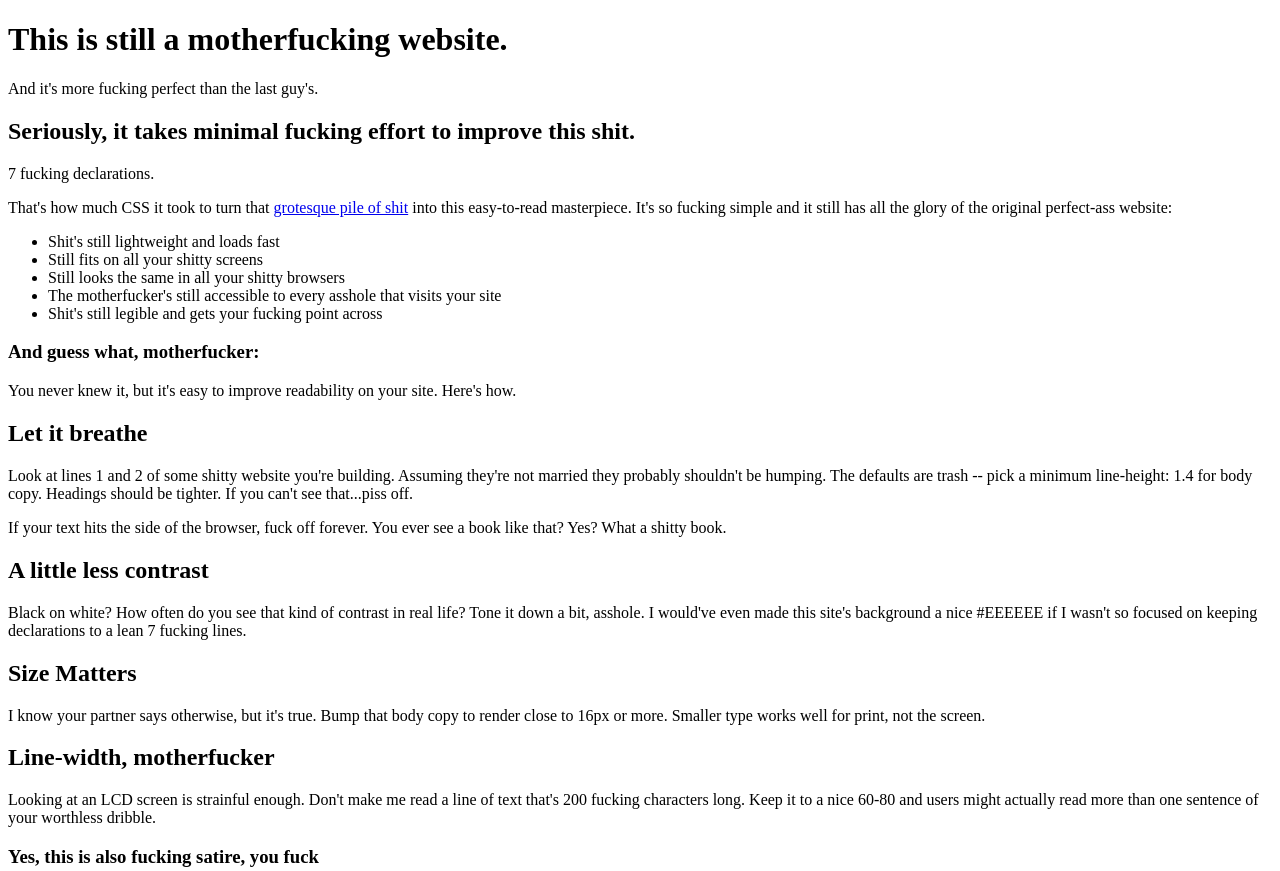
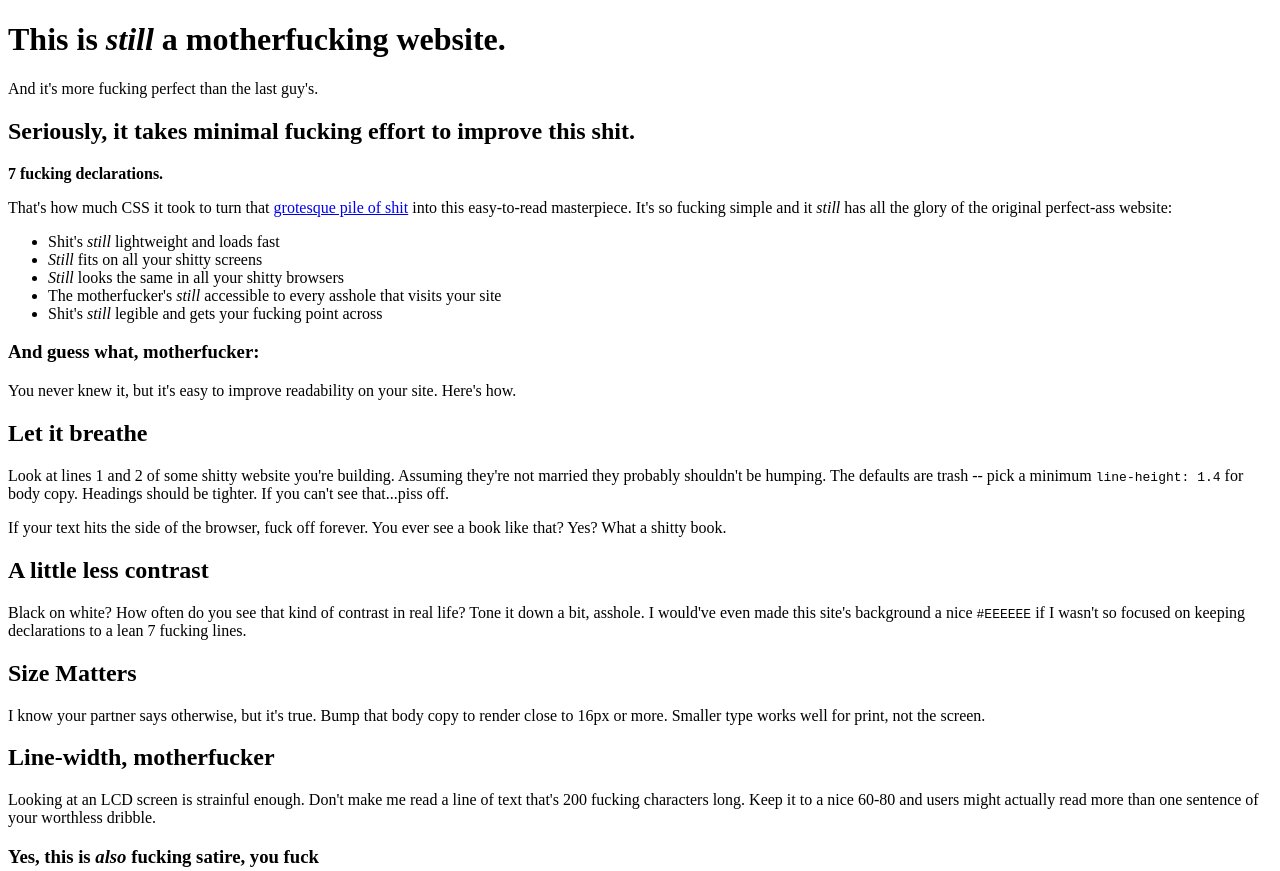
Before and after one commit to lucieauge/BetterMotherFuckingWebsite, a plain HTML site: page index.html in a window 1280 px wide. Shown: the top 871 px of the page. Drawn offline with Linux system fonts and the light colour scheme.

Commit message:
Ajout balises dans index.html pour fichier style.css

```diff
--- a/index.html
+++ b/index.html
@@ -10,22 +10,22 @@
     <body>
     	<!-- Corps de la page -->
     	<header>
-    		<h1>This is still a motherfucking website.</h1>
+    		<h1>This is <em>still</em> a motherfucking website.</h1>
     		<aside>And it's more fucking perfect than the last guy's.</aside>
     	</header>
 
     		<h2>Seriously, it takes minimal fucking effort to improve this shit.</h2>
 
-            <p>7 fucking declarations.</p>
+            <p><strong>7 fucking declarations.</strong></p>
 
-    		<p>That's how much CSS it took to turn that <a href="http://motherfuckingwebsite.com/">grotesque pile of shit</a> into this easy-to-read masterpiece. It's so fucking simple and it still has all the glory of the original perfect-ass website:</p>
+    		<p>That's how much CSS it took to turn that <a href="http://motherfuckingwebsite.com/">grotesque pile of shit</a> into this easy-to-read masterpiece. It's so fucking simple and it <em>still</em> has all the glory of the original perfect-ass website:</p>
 
     		<ul>
-    			<li>Shit's still lightweight and loads fast</li>
-    			<li>Still fits on all your shitty screens</li>
-    			<li>Still looks the same in all your shitty browsers</li>
-    			<li>The motherfucker's still accessible to every asshole that visits your site</li>
-    			<li>Shit's still legible and gets your fucking point across</li>
+    			<li>Shit's <em>still</em> lightweight and loads fast</li>
+    			<li><em>Still</em> fits on all your shitty screens</li>
+    			<li><em>Still</em> looks the same in all your shitty browsers</li>
+    			<li>The motherfucker's <em>still</em> accessible to every asshole that visits your site</li>
+    			<li>Shit's <em>still</em> legible and gets your fucking point across</li>
     		</ul>
 
     		<h3>And guess what, motherfucker:</h3>
@@ -34,13 +34,13 @@
 
     		<h2>Let it breathe</h2>
 
-    		<p>Look at lines 1 and 2 of some shitty website you're building. Assuming they're not married they probably shouldn't be humping. The defaults are trash -- pick a minimum line-height: 1.4 for body copy. Headings should be tighter. If you can't see that...piss off.</p>
+    		<p>Look at lines 1 and 2 of some shitty website you're building. Assuming they're not married they probably shouldn't be humping. The defaults are trash -- pick a minimum <code>line-height: 1.4</code> for body copy. Headings should be tighter. If you can't see that...piss off.</p>
 
             <p>If your text hits the side of the browser, fuck off forever. You ever see a book like that? Yes? What a shitty book.</p>
 
     		<h2>A little less contrast</h2>
 
-    		<p>Black on white? How often do you see that kind of contrast in real life? Tone it down a bit, asshole. I would've even made this site's background a nice #EEEEEE if I wasn't so focused on keeping declarations to a lean 7 fucking lines.</p>
+    		<p>Black on white? How often do you see that kind of contrast in real life? Tone it down a bit, asshole. I would've even made this site's background a nice <code>#EEEEEE</code> <!-- La balise <code> définit un code informatique, un script ou une partie de script. -->if I wasn't so focused on keeping declarations to a lean 7 fucking lines.</p>
 
     		<h2>Size Matters</h2>
 
@@ -50,7 +50,7 @@
 
     		<p>Looking at an LCD screen is strainful enough. Don't make me read a line of text that's 200 fucking characters long. Keep it to a nice 60-80 and users might actually read more than one sentence of your worthless dribble.</p>
 
-    		<h3>Yes, this is also fucking satire, you fuck</h3>
+    		<h3>Yes, this is <em>also</em> fucking satire, you fuck</h3>
 
     		<p>I love what the creator of <a href="http://motherfuckingwebsite.com/">this site's inspiration</a> did. What I'm saying is that it's so, so simple to make sites easier to read. Websites are broken by default, they are functional, high-performing, and accessible, but they're also fucking ugly. You and all the other web designers out there need to make them not total shit.</p>
 
```
